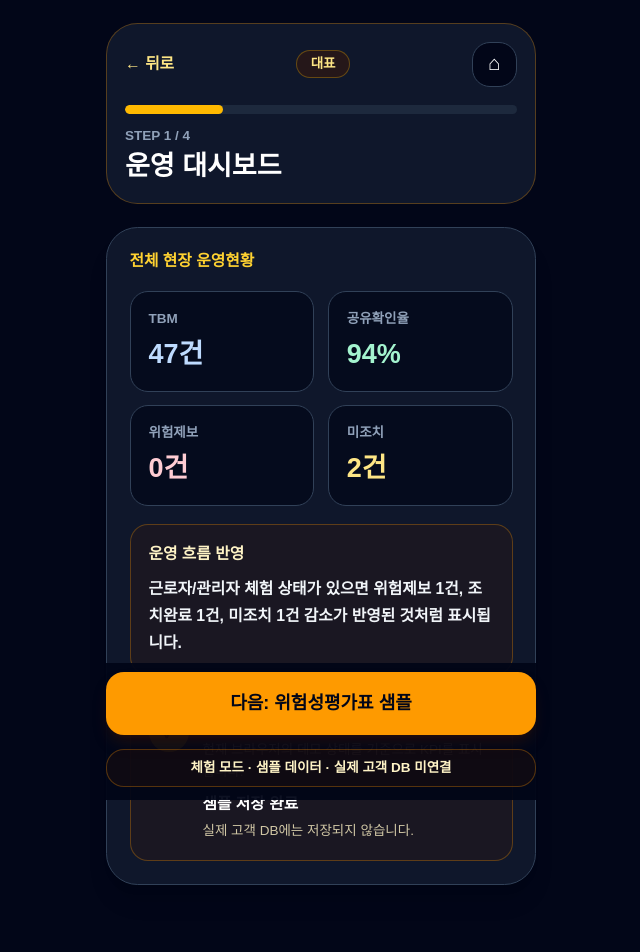
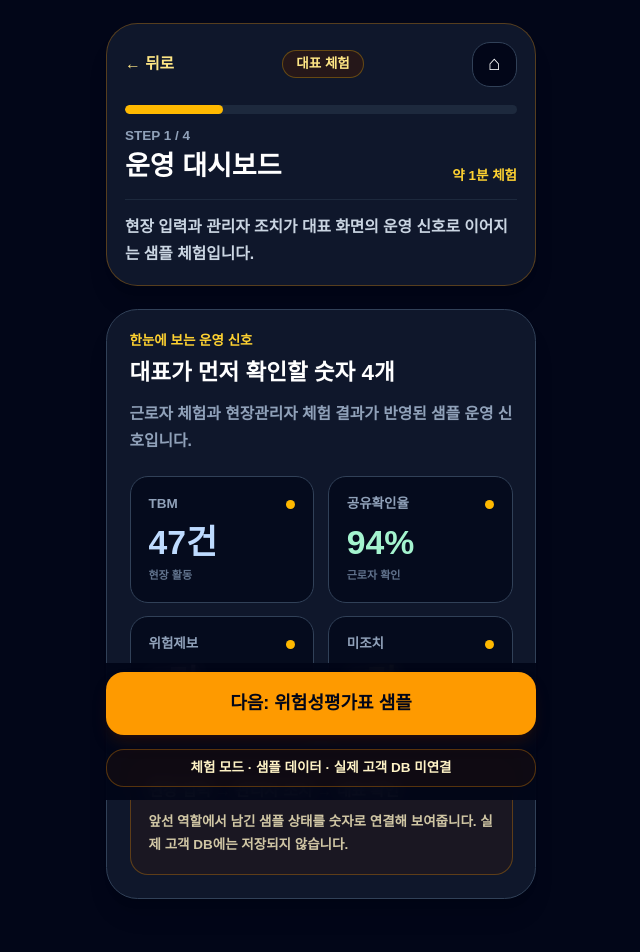
Before and after one commit to safemetrica/safe-metrica, a Next.js app: page /partner-demo/ceo in a window 1280 px wide. Shown: the top 952 px of the page, without its empty margins (319-959 px from the left). Built offline with nearby package versions, Linux system fonts and the light colour scheme.

Commit message:
feat: improve partner demo ceo flow ui

```diff
--- a/src/app/partner-demo/ceo/CeoDemoClient.tsx
+++ b/src/app/partner-demo/ceo/CeoDemoClient.tsx
@@ -6,21 +6,30 @@ import { defaultDemoState, readDemoState, writeDemoState, type DemoState } from
 
 const steps = ["운영 대시보드", "위험성평가표 샘플", "월간보고서 샘플", "완료"];
 const ctaClass =
-  "flex min-h-14 w-full items-center justify-center rounded-2xl px-5 py-4 text-base font-black shadow-lg transition-all duration-150 active:scale-[0.98] active:translate-y-0.5";
+  "flex min-h-14 w-full items-center justify-center rounded-2xl px-5 py-4 text-center text-base font-black shadow-lg transition-all duration-150 active:scale-[0.98] active:translate-y-0.5";
 const ceoCtaClass = `${ctaClass} bg-amber-500 text-slate-950 shadow-amber-950/40 hover:bg-amber-400 active:bg-amber-600 disabled:cursor-not-allowed disabled:bg-slate-700 disabled:text-slate-300 disabled:shadow-none disabled:active:scale-100 disabled:active:translate-y-0`;
 
-function CompletionNotice({ title, detail }: { title: string; detail: string }) {
+function SampleNotice({ title, detail }: { title: string; detail: string }) {
   return (
     <div className="mt-4 rounded-2xl border border-amber-500/30 bg-amber-950/20 p-4">
       <div className="flex gap-3">
         <span className="flex h-9 w-9 shrink-0 items-center justify-center rounded-full bg-amber-400 text-base font-black text-slate-950">✓</span>
         <div>
           <p className="text-sm font-black text-amber-100">{title}</p>
-          <p className="mt-1 text-xs leading-5 text-amber-100/80">{detail}</p>
-          <p className="mt-2 text-sm font-black text-white">샘플 저장 완료</p>
-          <p className="mt-1 text-xs leading-5 text-amber-100/80">실제 고객 DB에는 저장되지 않습니다.</p>
+          <p className="mt-1 text-xs font-bold leading-5 text-amber-100/80">{detail}</p>
+          <p className="mt-2 text-xs font-black text-white">샘플 저장 · 실제 고객 DB 미연결</p>
         </div>
       </div>
+    </div>
+  );
+}
+
+function SectionHeading({ eyebrow, title, detail }: { eyebrow: string; title: string; detail: string }) {
+  return (
+    <div>
+      <p className="text-xs font-black text-amber-300">{eyebrow}</p>
+      <h2 className="mt-1 text-xl font-black leading-8 text-white">{title}</h2>
+      <p className="mt-2 text-sm font-bold leading-6 text-slate-400">{detail}</p>
     </div>
   );
 }
@@ -30,7 +39,6 @@ export default function CeoDemoClient() {
   const [demoState, setDemoState] = useState<DemoState>(defaultDemoState);
   const [pending, setPending] = useState(false);
   const [outputNotice, setOutputNotice] = useState(false);
-  const [reportNotice, setReportNotice] = useState(false);
 
   useEffect(() => {
     window.setTimeout(() => {
@@ -41,11 +49,11 @@ export default function CeoDemoClient() {
     }, 0);
   }, []);
 
-  const updateDemoState = (nextPartial: Partial<DemoState>) => {
+  const confirmMonthlyReport = () => {
     setPending(true);
     window.setTimeout(() => {
       setDemoState((currentState) => {
-        const nextState = { ...currentState, ...nextPartial };
+        const nextState = { ...currentState, monthlyReportViewed: true };
         writeDemoState(nextState);
         return nextState;
       });
@@ -55,146 +63,240 @@ export default function CeoDemoClient() {
 
   const progress = ((step + 1) / steps.length) * 100;
   const workerReportCount = demoState.workerReportSubmitted ? 1 : 0;
-  const actionDoneCount = demoState.managerActionPhotoSaved ? 1 : 0;
+  const actionPhotoCount = demoState.managerActionPhotoSaved ? 1 : 0;
   const unresolvedIssues = demoState.managerActionPhotoSaved ? Math.max(0, demoState.unresolvedIssues - 1) : demoState.unresolvedIssues;
   const shareConfirmRate = demoState.riskSharedConfirmed ? Math.min(99, demoState.shareConfirmRate + 2) : demoState.shareConfirmRate;
   const tbmCount = demoState.managerTbmStarted ? demoState.tbmCount + 1 : demoState.tbmCount;
-  const bars = [
+  const reportBars = [
     { label: "TBM", value: `${tbmCount}건`, width: `${Math.min(100, tbmCount * 2)}%` },
     { label: "공유확인", value: `${shareConfirmRate}%`, width: `${shareConfirmRate}%` },
-    { label: "위험제보", value: `${workerReportCount}건 반영`, width: workerReportCount ? "62%" : "28%" },
-    { label: "조치사진", value: `${actionDoneCount}건`, width: actionDoneCount ? "72%" : "24%" },
+    { label: "위험제보", value: `${workerReportCount}건`, width: workerReportCount ? "64%" : "28%" },
+    { label: "조치사진", value: `${actionPhotoCount}건`, width: actionPhotoCount ? "72%" : "24%" },
+  ];
+  const riskRows = [
+    {
+      risk: "지게차 후진 중 보행자 충돌",
+      status: actionPhotoCount ? "조치사진 기록" : "확인 필요",
+      owner: "현장관리자",
+      confirm: demoState.riskSharedConfirmed ? "공유확인 완료" : "공유확인 진행중",
+      candidate: "반영 후보",
+    },
+    {
+      risk: "창고 출입구 보행 통로 장애물",
+      status: workerReportCount ? "위험제보 접수" : "샘플 점검중",
+      owner: "현장관리자",
+      confirm: actionPhotoCount ? "조치사진 확인" : "현장 확인 필요",
+      candidate: "반영 후보",
+    },
+    {
+      risk: "상하차 작업 중 끼임 또는 낙하",
+      status: "예방조치 확인중",
+      owner: "안전담당자",
+      confirm: "다음 TBM 확인 후보",
+      candidate: "검토 후보",
+    },
   ];
 
   return (
     <main className="min-h-screen bg-slate-950 px-4 py-5 text-white">
       <div className="mx-auto w-full max-w-[430px] pb-28">
-        <header className="rounded-[1.75rem] border border-amber-500/30 bg-slate-900 p-4">
+        <header className="rounded-[1.75rem] border border-amber-500/30 bg-slate-900 p-4 shadow-xl shadow-black/10">
           <div className="flex items-center justify-between gap-3">
             <Link href="/partner-demo" className="text-sm font-black text-amber-200">← 뒤로</Link>
-            <span className="rounded-full border border-amber-400/30 bg-amber-950/40 px-3 py-1 text-xs font-black text-amber-200">대표</span>
+            <span className="rounded-full border border-amber-400/30 bg-amber-950/40 px-3 py-1 text-xs font-black text-amber-200">대표 체험</span>
             <Link href="/partner-demo" aria-label="Partner Demo 홈" className="flex h-10 w-10 items-center justify-center rounded-2xl border border-slate-700 bg-slate-950 text-lg transition-all active:scale-95">⌂</Link>
           </div>
           <div className="mt-4 h-2 overflow-hidden rounded-full bg-slate-800">
             <div className="h-full rounded-full bg-amber-400 transition-all" style={{ width: `${progress}%` }} />
           </div>
-          <p className="mt-3 text-xs font-bold text-slate-400">STEP {step + 1} / {steps.length}</p>
-          <h1 className="mt-1 text-2xl font-black text-white">{steps[step]}</h1>
+          <div className="mt-3 flex items-end justify-between gap-3">
+            <div>
+              <p className="text-xs font-bold text-slate-400">STEP {step + 1} / {steps.length}</p>
+              <h1 className="mt-1 text-2xl font-black text-white">{steps[step]}</h1>
+            </div>
+            <span className="shrink-0 text-xs font-black text-amber-300">약 1분 체험</span>
+          </div>
+          <p className="mt-3 border-t border-slate-800 pt-3 text-sm font-bold leading-6 text-slate-300">
+            현장 입력과 관리자 조치가 대표 화면의 운영 신호로 이어지는 샘플 체험입니다.
+          </p>
         </header>
 
         <section className="mt-5 rounded-[1.75rem] border border-slate-700 bg-slate-900 p-5 shadow-xl">
           {step === 0 && (
             <div>
-              <p className="text-sm font-black text-amber-300">전체 현장 운영현황</p>
-              <div className="mt-4 grid grid-cols-2 gap-3">
+              <SectionHeading
+                eyebrow="한눈에 보는 운영 신호"
+                title="대표가 먼저 확인할 숫자 4개"
+                detail="근로자 체험과 현장관리자 체험 결과가 반영된 샘플 운영 신호입니다."
+              />
+              <div className="mt-5 grid grid-cols-2 gap-3">
                 {[
-                  { label: "TBM", value: `${tbmCount}건`, tone: "text-blue-200" },
-                  { label: "공유확인율", value: `${shareConfirmRate}%`, tone: "text-emerald-200" },
-                  { label: "위험제보", value: `${workerReportCount}건`, tone: "text-rose-200" },
-                  { label: "미조치", value: `${unresolvedIssues}건`, tone: "text-amber-200" },
+                  { label: "TBM", value: `${tbmCount}건`, note: "현장 활동", tone: "text-blue-200" },
+                  { label: "공유확인율", value: `${shareConfirmRate}%`, note: "근로자 확인", tone: "text-emerald-200" },
+                  { label: "위험제보", value: `${workerReportCount}건`, note: "현장 입력", tone: "text-rose-200" },
+                  { label: "미조치", value: `${unresolvedIssues}건`, note: "추가 확인", tone: "text-amber-200" },
                 ].map((kpi) => (
                   <article key={kpi.label} className="rounded-2xl border border-slate-700 bg-slate-950/70 p-4">
-                    <p className="text-xs font-black text-slate-400">{kpi.label}</p>
-                    <p className={`mt-2 text-2xl font-black ${kpi.tone}`}>{kpi.value}</p>
+                    <div className="flex items-center justify-between gap-2">
+                      <p className="text-xs font-black text-slate-400">{kpi.label}</p>
+                      <span className="h-2 w-2 rounded-full bg-amber-400" />
+                    </div>
+                    <p className={`mt-2 text-3xl font-black ${kpi.tone}`}>{kpi.value}</p>
+                    <p className="mt-1 text-[11px] font-bold text-slate-500">{kpi.note}</p>
                   </article>
                 ))}
               </div>
               <div className="mt-4 rounded-2xl border border-amber-500/30 bg-amber-950/20 p-4">
-                <p className="text-sm font-black text-amber-100">운영 흐름 반영</p>
-                <p className="mt-2 text-sm font-bold leading-6 text-slate-100">근로자/관리자 체험 상태가 있으면 위험제보 1건, 조치완료 1건, 미조치 1건 감소가 반영된 것처럼 표시됩니다.</p>
+                <p className="text-sm font-black text-amber-100">현장 입력 → 관리자 조치 → 대표 확인</p>
+                <p className="mt-2 text-xs font-bold leading-5 text-amber-100/80">
+                  앞선 역할에서 남긴 샘플 상태를 숫자로 연결해 보여줍니다. 실제 고객 DB에는 저장되지 않습니다.
+                </p>
               </div>
-              <CompletionNotice title="대표 대시보드 확인 완료" detail="현재 브라우저의 데모 상태를 기준으로 KPI를 표시합니다." />
             </div>
           )}
 
           {step === 1 && (
             <div>
-              <p className="text-sm font-black text-amber-300">위험성평가표 샘플</p>
-              <div className="mt-4 space-y-3">
-                {[
-                  { risk: "지게차 후진 중 보행자 충돌", status: actionDoneCount ? "조치완료" : "점검중", owner: "현장관리자", confirm: demoState.riskSharedConfirmed ? "공유확인 완료" : "공유확인 진행중" },
-                  { risk: "창고 출입구 보행 통로 장애물", status: workerReportCount ? "접수" : "샘플 대기", owner: "현장관리자", confirm: actionDoneCount ? "조치사진 확인" : "확인 필요" },
-                  { risk: "폭염 시 온열질환", status: "관리중", owner: "안전담당", confirm: "안내 완료" },
-                ].map((row) => (
+              <SectionHeading
+                eyebrow="위험성평가표 출력지원 샘플"
+                title="현장 위험과 확인 상태를 표처럼 확인"
+                detail="정식 도입 시 출력지원 가능하며, 현재 체험판에서는 샘플 데이터로만 표시됩니다."
+              />
+              <div className="mt-5 space-y-3">
+                {riskRows.map((row, index) => (
                   <article key={row.risk} className="rounded-2xl border border-slate-700 bg-slate-950/70 p-4">
-                    <p className="text-base font-black leading-6 text-white">{row.risk}</p>
-                    <div className="mt-3 grid grid-cols-2 gap-2 text-xs font-black text-slate-300">
-                      <span className="rounded-xl bg-slate-900 px-3 py-2">조치상태: {row.status}</span>
-                      <span className="rounded-xl bg-slate-900 px-3 py-2">담당자: {row.owner}</span>
-                      <span className="col-span-2 rounded-xl bg-amber-500/10 px-3 py-2 text-amber-100">확인 상태: {row.confirm}</span>
+                    <div className="flex items-start gap-3">
+                      <span className="flex h-7 w-7 shrink-0 items-center justify-center rounded-lg bg-amber-400 text-xs font-black text-slate-950">{index + 1}</span>
+                      <p className="text-sm font-black leading-6 text-white">{row.risk}</p>
                     </div>
+                    <dl className="mt-4 grid grid-cols-2 gap-2 text-xs font-bold">
+                      <div className="rounded-xl bg-slate-900 px-3 py-2.5">
+                        <dt className="text-slate-500">조치상태</dt>
+                        <dd className="mt-1 text-slate-200">{row.status}</dd>
+                      </div>
+                      <div className="rounded-xl bg-slate-900 px-3 py-2.5">
+                        <dt className="text-slate-500">담당자</dt>
+                        <dd className="mt-1 text-slate-200">{row.owner}</dd>
+                      </div>
+                      <div className="rounded-xl bg-slate-900 px-3 py-2.5">
+                        <dt className="text-slate-500">확인 상태</dt>
+                        <dd className="mt-1 text-slate-200">{row.confirm}</dd>
+                      </div>
+                      <div className="rounded-xl bg-amber-500/10 px-3 py-2.5">
+                        <dt className="text-amber-200/60">월간보고서</dt>
+                        <dd className="mt-1 text-amber-100">{row.candidate}</dd>
+                      </div>
+                    </dl>
                   </article>
                 ))}
               </div>
-              <button type="button" onClick={() => setOutputNotice(true)} className={`mt-5 ${ceoCtaClass}`}>PDF/Excel 출력 지원(정식 도입 시)</button>
-              {outputNotice && <CompletionNotice title="샘플 저장 완료" detail="실제 다운로드는 없으며 위험성평가표 형태를 보여주는 샘플입니다." />}
+              <button type="button" onClick={() => setOutputNotice(true)} className={`mt-5 ${ceoCtaClass}`}>
+                위험성평가표 샘플 확인
+              </button>
+              {outputNotice && (
+                <SampleNotice title="출력지원 형태를 확인했습니다" detail="읽기 전용 카드이며, 이 체험에서는 파일을 생성하거나 외부로 전송하지 않습니다." />
+              )}
             </div>
           )}
 
           {step === 2 && (
             <div>
-              <div className="rounded-3xl border border-amber-500/30 bg-amber-950/20 p-5">
-                <p className="text-sm font-black text-amber-100">월간 안전운영 보고서 카드</p>
-                <h2 className="mt-2 text-xl font-black text-white">TBM·공유확인·제보·조치 요약</h2>
+              <SectionHeading
+                eyebrow="월간보고서 샘플 확인"
+                title="입력된 운영기록을 한 장으로 요약"
+                detail="TBM, 공유확인, 위험제보, 조치사진 기록을 대표 확인용 카드로 구성한 샘플입니다."
+              />
+              <div className="mt-5 rounded-3xl border border-amber-500/30 bg-amber-950/20 p-5">
+                <p className="text-xs font-black text-amber-200">이번 달 운영기록 요약</p>
                 <div className="mt-4 space-y-3">
-                  {bars.map((bar) => (
+                  {reportBars.map((bar) => (
                     <div key={bar.label}>
                       <div className="flex justify-between text-xs font-black text-slate-300"><span>{bar.label}</span><span>{bar.value}</span></div>
-                      <div className="mt-1 h-3 rounded-full bg-slate-800"><div className="h-full rounded-full bg-amber-400 transition-all" style={{ width: bar.width }} /></div>
+                      <div className="mt-1.5 h-2.5 rounded-full bg-slate-800"><div className="h-full rounded-full bg-amber-400 transition-all" style={{ width: bar.width }} /></div>
                     </div>
                   ))}
                 </div>
               </div>
+
               <div className="mt-4 space-y-3">
-                <article className="rounded-2xl border border-slate-700 bg-slate-950/70 p-4">
-                  <p className="text-sm font-black text-white">위험제보 및 조치</p>
-                  <p className="mt-2 text-sm font-bold leading-6 text-slate-300">제보 {workerReportCount}건 · 조치완료 {actionDoneCount}건 · 미조치 {unresolvedIssues}건</p>
-                </article>
-                <article className="rounded-2xl border border-slate-700 bg-slate-950/70 p-4">
-                  <p className="text-sm font-black text-white">공유확인 이력</p>
-                  <p className="mt-2 text-sm font-bold leading-6 text-slate-300">샘플 근로자 4명 · 공유확인 {demoState.riskSharedConfirmed ? "4/4" : "3/4"}</p>
-                </article>
-                <article className="rounded-2xl border border-slate-700 bg-slate-950/70 p-4">
-                  <p className="text-sm font-black text-white">사진증빙</p>
-                  <p className="mt-2 text-sm font-bold leading-6 text-slate-300">조치 전후 사진 {actionDoneCount}세트 기록 표시</p>
-                </article>
+                {[
+                  { label: "위험제보 및 조치 요약", value: `제보 ${workerReportCount}건 · 조치사진 ${actionPhotoCount}건 · 미조치 ${unresolvedIssues}건`, icon: "!" },
+                  { label: "공유확인 이력", value: `샘플 근로자 4명 · 공유확인 ${demoState.riskSharedConfirmed ? "4/4" : "3/4"}`, icon: "✓" },
+                ].map((item) => (
+                  <article key={item.label} className="flex gap-3 rounded-2xl border border-slate-700 bg-slate-950/70 p-4">
+                    <span className="flex h-8 w-8 shrink-0 items-center justify-center rounded-xl bg-amber-500/15 text-sm font-black text-amber-200">{item.icon}</span>
+                    <div>
+                      <p className="text-sm font-black text-white">{item.label}</p>
+                      <p className="mt-1 text-xs font-bold leading-5 text-slate-400">{item.value}</p>
+                    </div>
+                  </article>
+                ))}
               </div>
-              <button type="button" onClick={() => { setReportNotice(true); updateDemoState({ monthlyReportViewed: true }); }} disabled={pending || demoState.monthlyReportViewed} className={`mt-5 ${ceoCtaClass}`}>
-                {pending ? "샘플 저장 중..." : demoState.monthlyReportViewed ? "샘플 저장 완료" : "월간보고서 샘플 확인"}
+
+              <article className="mt-3 rounded-2xl border border-slate-700 bg-slate-950/70 p-4">
+                <p className="text-sm font-black text-white">사전점검 또는 조치 전후 사진 샘플</p>
+                <div className="mt-3 grid grid-cols-2 gap-3">
+                  <div className="flex h-24 flex-col items-center justify-center rounded-xl border border-dashed border-slate-600 bg-slate-900 text-slate-400">
+                    <span className="text-xl">▧</span>
+                    <span className="mt-2 text-xs font-black">조치 전 샘플</span>
+                  </div>
+                  <div className="flex h-24 flex-col items-center justify-center rounded-xl border border-dashed border-amber-500/40 bg-amber-950/20 text-amber-100">
+                    <span className="text-xl">{actionPhotoCount ? "✓" : "▧"}</span>
+                    <span className="mt-2 text-xs font-black">조치 후 샘플</span>
+                  </div>
+                </div>
+              </article>
+
+              <article className="mt-3 rounded-2xl border border-amber-500/30 bg-amber-950/20 p-4">
+                <p className="text-sm font-black text-amber-100">다음 달 확인 후보</p>
+                <ul className="mt-2 space-y-1 text-xs font-bold leading-5 text-amber-100/80">
+                  <li>• 미조치 항목 담당자 확인</li>
+                  <li>• 상하차 작업 예방조치 재확인</li>
+                </ul>
+              </article>
+
+              <p className="mt-4 text-center text-xs font-bold leading-5 text-slate-500">입력된 운영기록을 요약한 샘플이며 실제 고객 DB에는 저장되지 않습니다.</p>
+              <button type="button" onClick={confirmMonthlyReport} disabled={pending || demoState.monthlyReportViewed} className={`mt-4 ${ceoCtaClass}`}>
+                {pending ? "샘플 확인 중..." : demoState.monthlyReportViewed ? "월간보고서 샘플 확인 완료" : "월간보고서 샘플 확인"}
               </button>
-              {(reportNotice || demoState.monthlyReportViewed) && <CompletionNotice title="월간보고서 샘플 확인 완료" detail="TBM, 공유확인, 위험제보, 조치사진, 미조치 요약이 화면에만 기록됩니다." />}
+              {demoState.monthlyReportViewed && (
+                <SampleNotice title="월간보고서 구성을 확인했습니다" detail="운영기록이 보고서 항목으로 이어지는 샘플 흐름을 브라우저에만 기록했습니다." />
+              )}
             </div>
           )}
 
           {step === 3 && (
             <div>
               <div className="rounded-3xl border border-amber-500/30 bg-amber-950/20 p-5 text-center">
-                <div className="mx-auto flex h-12 w-12 items-center justify-center rounded-full bg-amber-400 text-xl font-black text-slate-950">✓</div>
-                <p className="mt-3 text-sm font-black text-amber-100">대표 체험 완료</p>
-                <h2 className="mt-2 text-2xl font-black text-white">대표가 확인할 수 있는 운영기록</h2>
-                <div className="mt-4 rounded-2xl border border-amber-400/30 bg-slate-950/50 p-4">
-                  <p className="text-base font-black text-white">샘플 저장 완료</p>
-                  <p className="mt-1 text-sm font-bold leading-6 text-amber-100">실제 고객 DB에는 저장되지 않습니다.</p>
-                </div>
+                <div className="mx-auto flex h-14 w-14 items-center justify-center rounded-full bg-amber-400 text-2xl font-black text-slate-950">✓</div>
+                <p className="mt-4 text-sm font-black text-amber-100">대표 체험 완료</p>
+                <h2 className="mt-2 text-2xl font-black leading-9 text-white">현장 기록이 대표 확인과 보고서까지 이어졌습니다</h2>
+                <p className="mt-3 text-sm font-bold leading-6 text-amber-100/80">모든 내용은 Partner Demo 샘플 상태이며 실제 고객 DB에는 저장되지 않습니다.</p>
               </div>
               <div className="mt-5 rounded-2xl border border-slate-700 bg-slate-950/70 p-4">
-                <p className="text-sm font-black text-slate-200">대표 운영기록 요약</p>
-                <ul className="mt-3 space-y-2 text-sm font-bold leading-6 text-slate-300">
-                  <li>• 전체 현장 운영현황</li>
-                  <li>• 위험성평가표 요약</li>
-                  <li>• 월간 안전운영 보고서</li>
-                  <li>• 위험제보 및 조치이력 통계</li>
+                <p className="text-sm font-black text-slate-200">대표가 확인할 수 있는 운영 기록</p>
+                <ul className="mt-3 space-y-2.5 text-sm font-bold leading-6 text-slate-300">
+                  {["전체 현장 운영현황", "위험성평가표 요약", "월간 안전운영 보고서", "위험제보 및 조치이력 통계"].map((item) => (
+                    <li key={item} className="flex items-center gap-2">
+                      <span className="flex h-5 w-5 shrink-0 items-center justify-center rounded-full bg-amber-400 text-[10px] font-black text-slate-950">✓</span>
+                      {item}
+                    </li>
+                  ))}
                 </ul>
               </div>
             </div>
           )}
         </section>
 
-        <div className="sticky bottom-0 mt-5 bg-slate-950/95 pb-3 pt-2">
+        <div className="sticky bottom-0 mt-5 bg-slate-950/95 pb-3 pt-2 backdrop-blur">
           {step === 0 && <button type="button" onClick={() => setStep(1)} className={ceoCtaClass}>다음: 위험성평가표 샘플</button>}
           {step === 1 && <button type="button" onClick={() => setStep(2)} className={ceoCtaClass}>다음: 월간보고서 샘플</button>}
-          {step === 2 && <button type="button" onClick={() => setStep(3)} disabled={!demoState.monthlyReportViewed} className={ceoCtaClass}>{demoState.monthlyReportViewed ? "다음 단계로 이동" : "월간보고서 확인 후 다음 단계로 이동할 수 있습니다"}</button>}
-          {step === 3 && <Link href="/partner-demo" className={ceoCtaClass}>다른 역할도 체험해보세요</Link>}
+          {step === 2 && (
+            <button type="button" onClick={() => setStep(3)} disabled={!demoState.monthlyReportViewed} className={ceoCtaClass}>
+              {demoState.monthlyReportViewed ? "대표 체험 완료하기" : "월간보고서 확인 후 완료할 수 있습니다"}
+            </button>
+          )}
+          {step === 3 && <Link href="/partner-demo" className={ceoCtaClass}>파트너 체험판 홈으로 돌아가기</Link>}
           <p className="mt-3 rounded-2xl border border-amber-500/30 bg-amber-950/20 px-3 py-2 text-center text-xs font-black text-amber-100">
             체험 모드 · 샘플 데이터 · 실제 고객 DB 미연결
           </p>
```
